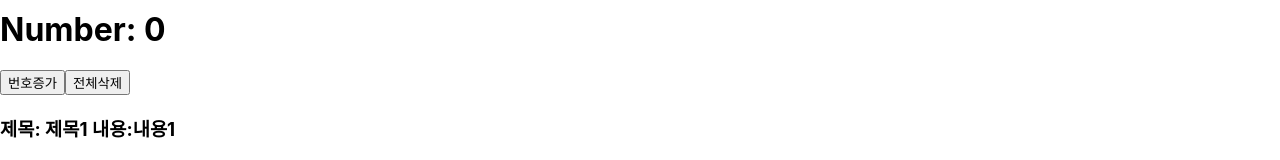
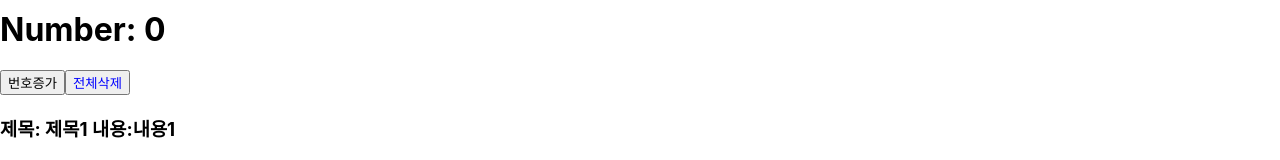
Before and after one commit to HiddenEvent/ReactAndSpring, a React (Create React App) app: page / in a window 1280 px wide. Shown: the part 381-541 px from the top of the page. Built offline with nearby package versions, Linux system fonts and the light colour scheme.

Commit message:
동적으로 css 수정하는 방법

```diff
--- a/src/components/home/Home.js
+++ b/src/components/home/Home.js
@@ -1,18 +1,24 @@
 import React from 'react';
+import styled from 'styled-components';
+
+const StyledDeleteButton = styled.button`
+  color: ${(props) => (props.user.username === 'cos' ? 'blue' : 'red')};
+`;
 
 // Function 방식 = props로 데이터를 받아서 뿌려줄 수 있음
 const Home = (props) => {
   // 구조분할 할당
-  const { boards, setBoards, number, setNumber } = props;
+  const { boards, setBoards, number, setNumber, user } = props;
 
-  console.log(boards);
   return (
     <div>
       <h1>홈페이지 입니다.</h1>
       <h1>Number: {number}</h1>
       <button onClick={() => setNumber(number + 1)}>번호증가</button>
 
-      <button onClick={() => setBoards([])}>전체삭제</button>
+      <StyledDeleteButton user={user} onClick={() => setBoards([])}>
+        전체삭제
+      </StyledDeleteButton>
       {boards.map((board) => (
         <h3>
           제목: {board.title} 내용:{board.content}
--- a/src/components/pages/HomePage.js
+++ b/src/components/pages/HomePage.js
@@ -7,6 +7,7 @@
   // http 요청(fetch, axios(다운로드 받아야함))
   const [boards, setBoards] = useState([]);
   const [number, setNumber] = useState(0);
+  const [user, setUser] = useState({});
 
   useEffect(() => {
     // 값 받아오기
@@ -17,6 +18,7 @@
     ];
 
     setBoards([...datas]);
+    setUser({ id: 1, username: 'cos' });
   }, []);
 
   return (
@@ -27,6 +29,8 @@
         setBoards={setBoards}
         number={number}
         setNumber={setNumber}
+        user={user}
+        setUser={setUser}
       />
       <Footer />
     </div>
```
